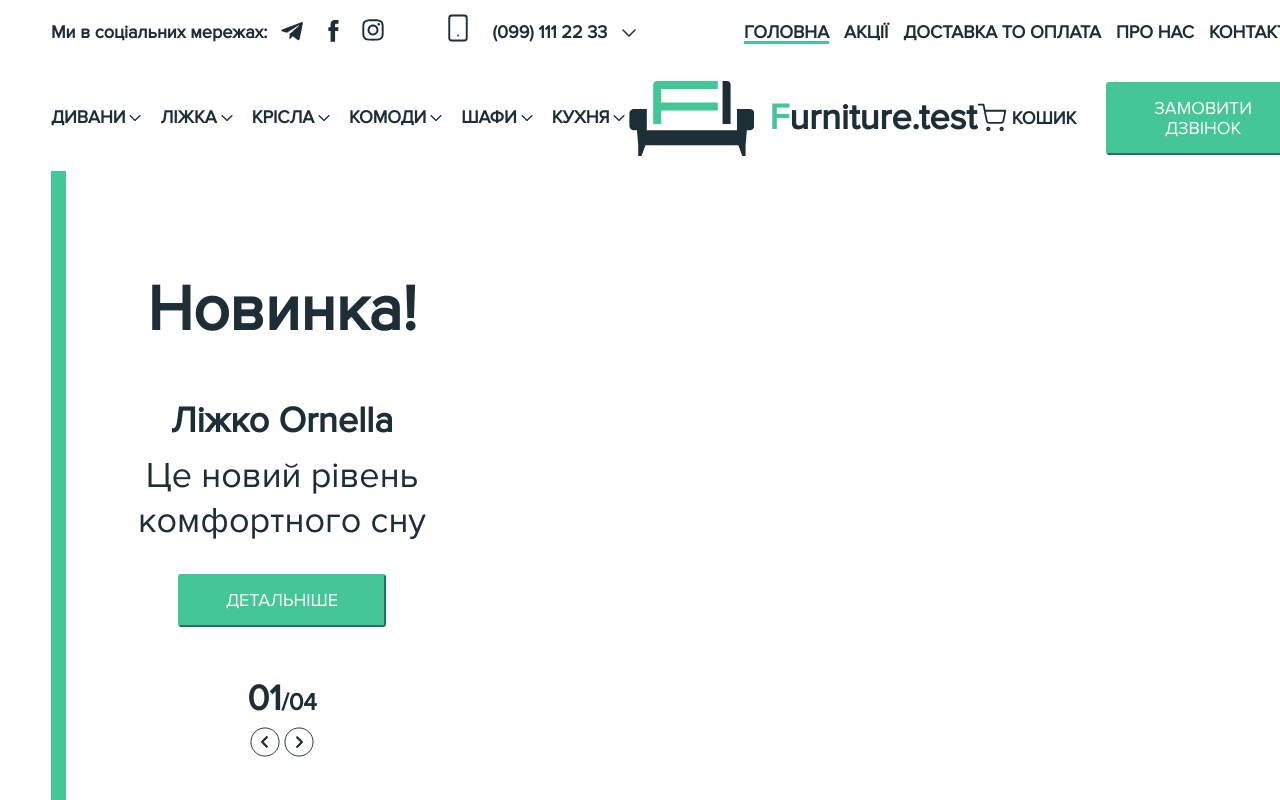
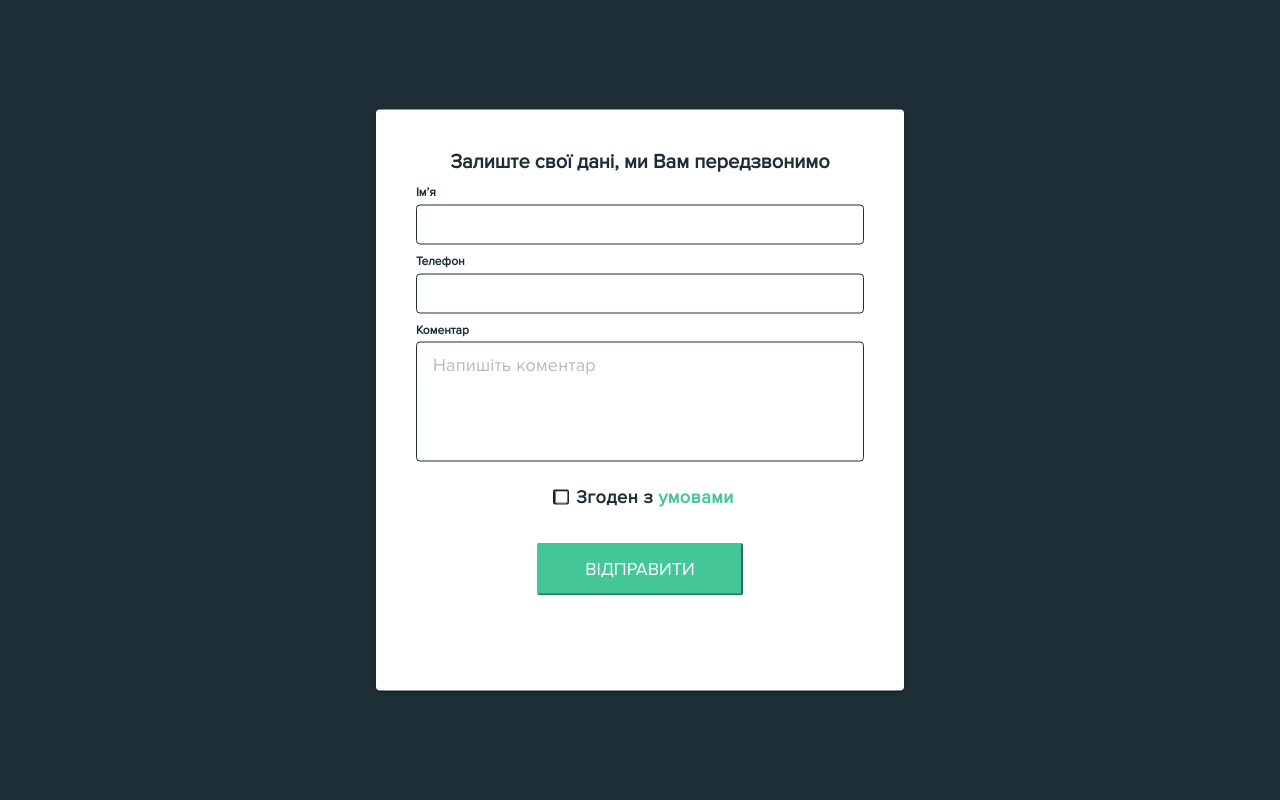
Before and after one commit to KostiaZ/test-vinnitsya, a plain HTML site: page index.html in a window 1280 px wide. Both pictures are taken after a click on the button "ЗАМОВИТИ ДЗВІНОК". Shown: the top 800 px of the page. Drawn offline with nearby package versions, Linux system fonts and the light colour scheme.

Commit message:
add modal

```diff
--- a/index.css
+++ b/index.css
@@ -784,3 +784,147 @@ button {
   stroke: #fff;
   fill: #1e2e36;
 }
+
+.backdrop {
+  position: fixed;
+  top: 0;
+  left: 0;
+  width: 100%;
+  height: 100%;
+  opacity: 1;
+  background-color: #1e2e36;
+  transition: opacity 250ms cubic-bezier(0.4, 0, 0.2, 1) 0ms,
+    visibility 250ms cubic-bezier(0.4, 0, 0.2, 1);
+}
+
+.modal {
+  position: absolute;
+  top: 50%;
+  left: 50%;
+  align-items: center;
+  transform: translate(-50%, -50%);
+  width: 528px;
+  height: 581px;
+  background-color: #fff;
+  box-shadow: 0px 1px 3px rgba(0, 0, 0, 0.12), 0px 1px 1px rgba(0, 0, 0, 0.14),
+    0px 2px 1px rgba(0, 0, 0, 0.2);
+  border-radius: 4px;
+}
+
+.modal-title {
+  margin-top: 40px;
+  margin-bottom: 12px;
+  font-size: 20px;
+  text-align: center;
+}
+
+.form {
+  width: 448px;
+  margin-left: auto;
+  margin-right: auto;
+}
+
+.form-field {
+  display: flex;
+  flex-direction: column;
+  margin-bottom: 10px;
+}
+
+.form-label {
+  margin-bottom: 4px;
+  font-size: 12px;
+}
+
+.form-input {
+  margin: 0;
+  padding: 12px 42px;
+  height: 40px;
+  outline: none;
+  border: 1px solid #1e2e36;
+  transition: border-color 250ms cubic-bezier(0.4, 0, 0.2, 1);
+  border-radius: 4px;
+}
+
+.form-input:focus-visible,
+.form-input:hover,
+.form-input:focus {
+  border-color: #44c697;
+}
+
+.form-textarea {
+  display: flex;
+  flex-direction: column;
+  margin-bottom: 20px;
+}
+
+.textarea-input {
+  resize: none;
+  margin: 0;
+  padding: 12px 16px;
+  height: 120px;
+  outline: none;
+  border: 1px solid #1e2e36;
+  transition: border-color 250ms cubic-bezier(0.4, 0, 0.2, 1);
+  border-radius: 4px;
+}
+
+.textarea-input:hover,
+.textarea-input:focus,
+.textarea-input:focus-visible {
+  border-color: #44c697;
+}
+
+.textarea-input::placeholder {
+  line-height: 1.14;
+  letter-spacing: 0.01em;
+  color: rgba(117, 117, 117, 0.5);
+}
+
+.policy {
+  display: flex;
+  align-items: center;
+  justify-content: center;
+  margin-bottom: 30px;
+}
+
+.checkbox {
+  position: absolute;
+}
+
+.check-control {
+  display: flex;
+  align-items: center;
+  justify-content: center;
+  width: 16px;
+  height: 15px;
+  border: 2px solid #212121;
+  border-radius: 2px;
+}
+
+.policy-input {
+  display: flex;
+  align-items: center;
+  justify-content: center;
+  margin-left: 7px;
+  line-height: 1.71;
+  letter-spacing: 0.03em;
+}
+
+.terms {
+  padding-left: 7px;
+}
+
+.terms-link {
+  color: #44c697;
+}
+
+.backdrop.is-hidden {
+  opacity: 0;
+  pointer-events: none;
+  visibility: hidden;
+}
+
+.button-submit {
+  margin: 0 auto;
+  display: block;
+}
--- a/index.html
+++ b/index.html
@@ -177,7 +177,7 @@
               </svg>
               <p class="cart_text">кошик</p>
             </a>
-            <button type="button">замовити дзвінок</button>
+            <button type="button" data-modal-open>замовити дзвінок</button>
           </div>
         </div>
       </section>
@@ -629,5 +629,36 @@
         <div class="footer__right"></div>
       </section>
     </footer>
+        <div class="backdrop is-hidden" data-modal>
+        <div class="modal">
+            <h2 class="modal-title">Залиште свої дані, ми Вам передзвонимо</h2>
+            <form class="form" autocomplete="on">
+                <div class="form-field">
+                    <label for="name" class=form-label>Імʼя</label>
+                        <input type="text" id="name" class="form-input">
+                </div>
+                <div class="form-field">
+                    <label for="tel" class=form-label>Телефон</label>
+                        <input type="tel" id="tel" class="form-input">
+                </div>
+                <div class="form-textarea">
+                    <label for="comment" class="form-label">Коментар</label>
+                    <textarea class="textarea-input" name="comment" id="comment" placeholder="Напишіть коментар"></textarea>
+                </div>
+                <div class="policy">
+                    <label for="policy" class="policy-input">
+                        <div class="check-control">
+                            <input type="checkbox" id="policy" class="checkbox visually-hidden">
+
+                        </div>
+                        <p class="terms">Згоден з <a class="terms-link" href="#">умовами</a></p>
+                    </label>
+                    </input>
+                </div>
+                <button class="button-submit" type="submit">Відправити</button>
+              </form>
+        </div>
+    </div>
+    <script src="./js/modal.js"></script>
   </body>
 </html>
--- /dev/null
+++ b/js/modal.js
@@ -0,0 +1,14 @@
+(() => {
+  const refs = {
+    openModalBtn: document.querySelector("[data-modal-open]"),
+    closeModalBtn: document.querySelector("[data-modal-close]"),
+    modal: document.querySelector("[data-modal]"),
+  };
+
+  refs.openModalBtn.addEventListener("click", toggleModal);
+  refs.closeModalBtn.addEventListener("click", toggleModal);
+
+  function toggleModal() {
+    refs.modal.classList.toggle("is-hidden");
+  }
+})();
```
Also changed, not shown: img/symbol-defs.svg (deleted).
